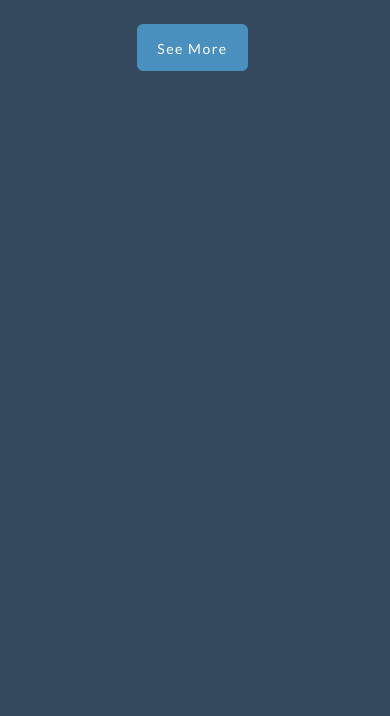
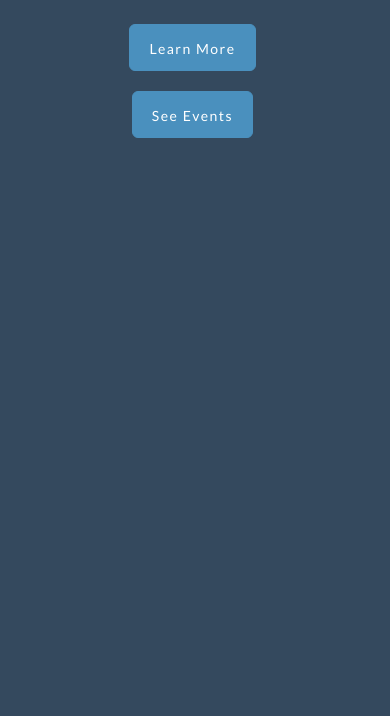
Before and after one commit to RyanTankersley/ism-tulsa, a plain HTML site: page index.html in a window 390 px wide. Shown: the part 124-840 px from the top of the page. Drawn offline with Linux system fonts and the light colour scheme; a script that the page names is missing.

Commit message:
Removed calendar from home page

```diff
--- a/css/general.css
+++ b/css/general.css
@@ -1222,6 +1222,9 @@ p.copyright {
 		display: none;
 	}
 
+    div > .hide-mobile {
+        display: none;
+    }
 	ul.intro-social-buttons > .show-mobile-only {
 		display: block;
 	}
--- a/index.html
+++ b/index.html
@@ -57,10 +57,12 @@
 				</li>
 				<li class="hide-mobile"><a class="btn  btn-lg mybutton_cyano wow fadeIn" data-wow-duration="5s"  href="#contact" data-wow-delay="0.8s"><span class="network-name">Contact</span></a>
 				</li>
-				<li class="show-mobile-only"><a class="btn  btn-lg mybutton_cyano wow fadeIn" data-wow-duration="5s"  href="#about" data-wow-delay="0.8s"><span class="network-name">See More</span></a>
+				<li class="show-mobile-only"><a class="btn  btn-lg mybutton_cyano wow fadeIn" data-wow-duration="5s"  href="#about" data-wow-delay="0.8s"><span class="network-name">Learn More</span></a>
+				</li>
+				<li class="show-mobile-only"><a class="btn  btn-lg mybutton_cyano wow fadeIn" data-wow-duration="5s"  href="events.html" data-wow-delay="0.8s"><span class="network-name">See Events</span></a>
 				</li>
 			</ul>
-            <div class="col-md-8 col-md-offset-2" style="height:75%;">
+            <div class="col-md-8 col-md-offset-2 hide-mobile" style="height:75%;">
                 <div style="overflow-y:scroll;-webkit-overflow-scrolling: touch;height:100%;">
                     <div data-tockify-component="calendar" data-tockify-calendar="ismtulsa"></div>
                     <script data-tockify-script="embed" src="https://public.tockify.com/browser/embed.js"></script>
@@ -85,7 +87,6 @@
 
 			<div class="collapse navbar-collapse navbar-right navbar-ex1-collapse">
 				<ul class="nav navbar-nav">
-
 					<li class="menuItem"><a href="#about">About Us</a></li>
 					<li class="menuItem"><a href="#events">Events</a></li>
 					<li class="menuItem"><a href="#screen">Gallery</a></li>
```
Also changed, not shown: events.html (+0 -1 lines).
